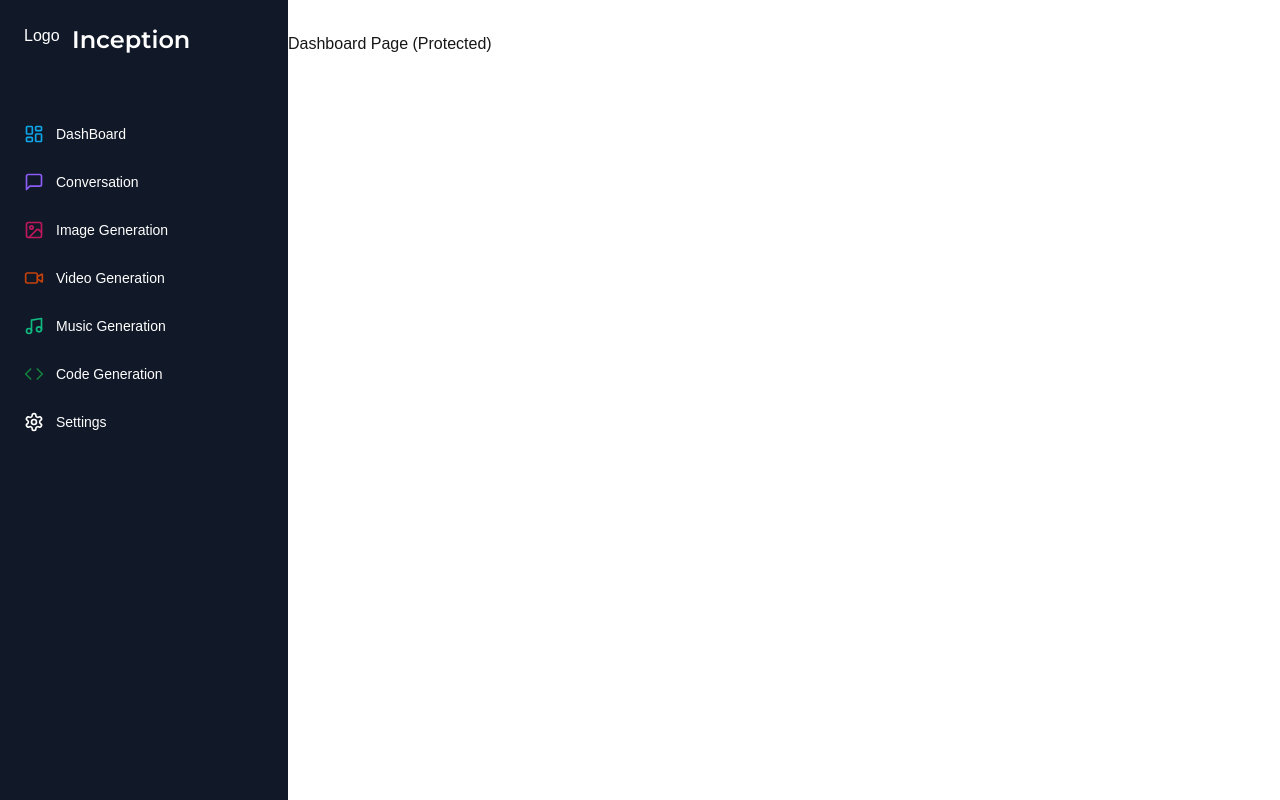
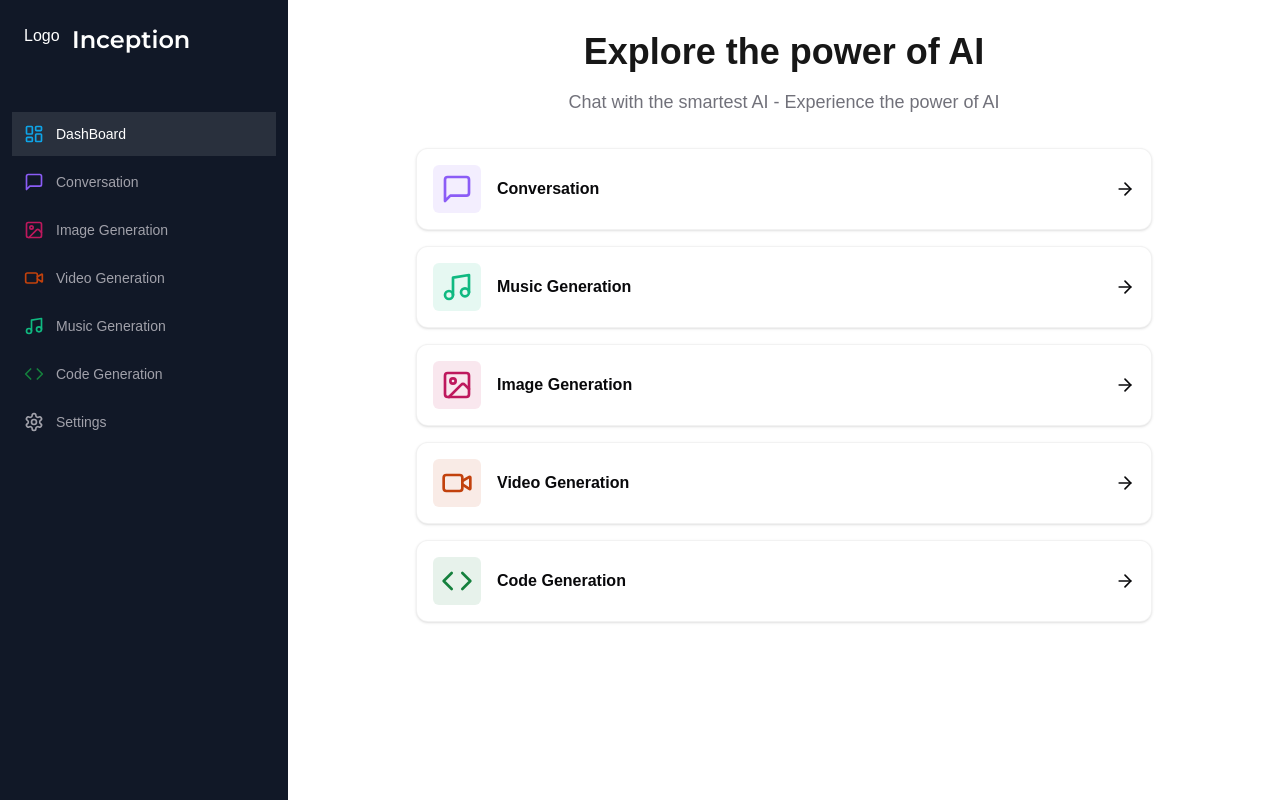
Before and after one commit to mutaremalcolm/saas-ai-platform-with-chat-gpt-integration, a Next.js app: page /dashboard in a window 1280 px wide. Built offline with nearby package versions, Linux system fonts and the light colour scheme.

Commit message:
feat: design and implement dashboard layout with Tailwind CSS
- Created wireframe for the dashboard layout
- Implemented dashboard layout using Tailwind CSS
- Displayed user-specific information on the dashboard
- Listed available AI tools on the dashboard

```diff
--- a/app/(dashboard)/(routes)/dashboard/page.tsx
+++ b/app/(dashboard)/(routes)/dashboard/page.tsx
@@ -1,11 +1,82 @@
+"use client";
 
+import { Card } from "@/components/ui/card";
+import { cn } from "@/lib/utils";
+import { ArrowRight, Code, ImageIcon, MessageSquare, Music, VideoIcon } from "lucide-react";
+import { useRouter } from "next/navigation";
+
+const tools = [
+  {
+    label: "Conversation",
+    icon: MessageSquare,
+    color: "text-violet-500",
+    bgColor: "bg-violet-500/10",
+    href: "/conversation"
+  },
+  {
+    label: "Music Generation",
+    icon: Music,
+    color: "text-emerald-500",
+    bgColor: "bg-emerald-500/10",
+    href: "/music"
+  },
+  {
+    label: "Image Generation",
+    icon: ImageIcon,
+    color: "text-pink-700",
+    bgColor: "bg-pink-700/10",
+    href: "/image"
+  },
+  {
+    label: "Video Generation",
+    icon: VideoIcon,
+    color: "text-orange-700",
+    bgColor: "bg-orange-700/10",
+    href: "/video"
+  },
+  {
+    label: "Code Generation",
+    icon: Code,
+    color: "text-green-700",
+    bgColor: "bg-green-700/10",
+    href: "/code"
+  }
+]
 
 const DashboardPage = () => {
+  const router = useRouter();
+
   return (
     <div>
-      <p>Dashboard Page (Protected)</p>
+      <div className="mb-8 space-y-4">
+        <h2 className="text-2xl md:text-4xl font-bold text-center">
+          Explore the power of AI
+        </h2>
+        <p className="text-muted-foreground font-light text-sm md:text-lg text-center ">
+          Chat with the smartest AI - Experience the power of AI
+        </p>
       </div>
+      <div className="px-4 md:px-20 lg:px-32 space-y-4">
+        {tools.map((tool)=>  (
+          <Card
+          onClick={()=> router.push(tool.href)}
+          key={tool.href}
+          className="p-4 border-black/5 flex items-center justify-between
+          hover:shadow-md transtion cursor-pointer">
+            <div className="flex items-center gap-x-4">
+              <div className={cn("p-2 w-fit rounded-md", tool.bgColor)}>
+                <tool.icon className={cn("w-8 h-8", tool.color)}/>
+              </div>
+              <div className="font-semibold">
+                {tool.label}
+              </div>
+            </div>
+            <ArrowRight className="w-5 h-5"/>
+          </Card>
+        ))}
+      </div>
+    </div>
   );
-}
+};
 
 export default DashboardPage;
--- a/components/mobile-sidebar.tsx
+++ b/components/mobile-sidebar.tsx
@@ -1,12 +1,23 @@
 "use client";
 
-import React from "react";
+import React, { useEffect, useState } from "react";
 import { Menu } from "lucide-react";
 import { Button } from "@/components/ui/button";
 import { Sheet, SheetContent, SheetTrigger } from "@/components/ui/sheet";
 import Sidebar from "@/components/sidebar";
 
 const MobileSidebar = () => {
+    const [isMounted, setIsMounted] = useState(false);
+
+    useEffect(()=> {
+        setIsMounted(true)
+    }, []);
+
+    if (!isMounted) {
+        return null;
+    }
+
+
   return (
       <Sheet>
         <SheetTrigger>
--- a/components/sidebar.tsx
+++ b/components/sidebar.tsx
@@ -4,6 +4,7 @@
 import { Montserrat } from "next/font/google"
 import { cn } from "@/lib/utils"
 import { Code, ImageIcon, LayoutDashboard, MessageSquare, Music, Settings, VideoIcon } from "lucide-react";
+import { usePathname } from "next/navigation";
 
 const montserrat = Montserrat({
     weight: "600",
@@ -55,6 +56,7 @@
 ]
 
 const Sidebar = () => {
+    const pathname = usePathname();
   return (
     <div className="space-y-4 py-4 flex flex-col h-full
     bg-[#111827] text-white">
@@ -73,10 +75,9 @@
                     <Link
                      href={route.href}
                      key={route.href}
-                     className="text-sm group flex p-3 w-full
-                     justify-start font-medium cursor-pointer
-                     hover:text-white hover:bg-white/10 rounded-lg
-                     transition"
+                     className={cn("text-sm group flex p-3 w-full justify-start font-medium cursor-pointer hover:text-white hover:bg-white/10 rounded-lgtransition",
+                     pathname === route.href ? "text-white bg-white/10" : "text-zinc-400"
+                    )}
                      >
                         <div className="flex items-center flex-1">
                             <route.icon className={cn("h-5 w-5 mr-3", route.color)}/>
--- /dev/null
+++ b/components/ui/card.tsx
@@ -0,0 +1,76 @@
+import * as React from "react"
+
+import { cn } from "@/lib/utils"
+
+const Card = React.forwardRef<
+  HTMLDivElement,
+  React.HTMLAttributes<HTMLDivElement>
+>(({ className, ...props }, ref) => (
+  <div
+    ref={ref}
+    className={cn(
+      "rounded-xl border bg-card text-card-foreground shadow",
+      className
+    )}
+    {...props}
+  />
+))
+Card.displayName = "Card"
+
+const CardHeader = React.forwardRef<
+  HTMLDivElement,
+  React.HTMLAttributes<HTMLDivElement>
+>(({ className, ...props }, ref) => (
+  <div
+    ref={ref}
+    className={cn("flex flex-col space-y-1.5 p-6", className)}
+    {...props}
+  />
+))
+CardHeader.displayName = "CardHeader"
+
+const CardTitle = React.forwardRef<
+  HTMLParagraphElement,
+  React.HTMLAttributes<HTMLHeadingElement>
+>(({ className, ...props }, ref) => (
+  <h3
+    ref={ref}
+    className={cn("font-semibold leading-none tracking-tight", className)}
+    {...props}
+  />
+))
+CardTitle.displayName = "CardTitle"
+
+const CardDescription = React.forwardRef<
+  HTMLParagraphElement,
+  React.HTMLAttributes<HTMLParagraphElement>
+>(({ className, ...props }, ref) => (
+  <p
+    ref={ref}
+    className={cn("text-sm text-muted-foreground", className)}
+    {...props}
+  />
+))
+CardDescription.displayName = "CardDescription"
+
+const CardContent = React.forwardRef<
+  HTMLDivElement,
+  React.HTMLAttributes<HTMLDivElement>
+>(({ className, ...props }, ref) => (
+  <div ref={ref} className={cn("p-6 pt-0", className)} {...props} />
+))
+CardContent.displayName = "CardContent"
+
+const CardFooter = React.forwardRef<
+  HTMLDivElement,
+  React.HTMLAttributes<HTMLDivElement>
+>(({ className, ...props }, ref) => (
+  <div
+    ref={ref}
+    className={cn("flex items-center p-6 pt-0", className)}
+    {...props}
+  />
+))
+CardFooter.displayName = "CardFooter"
+
+export { Card, CardHeader, CardFooter, CardTitle, CardDescription, CardContent }
```
Lines whose indentation alone changed are shown as unchanged.
